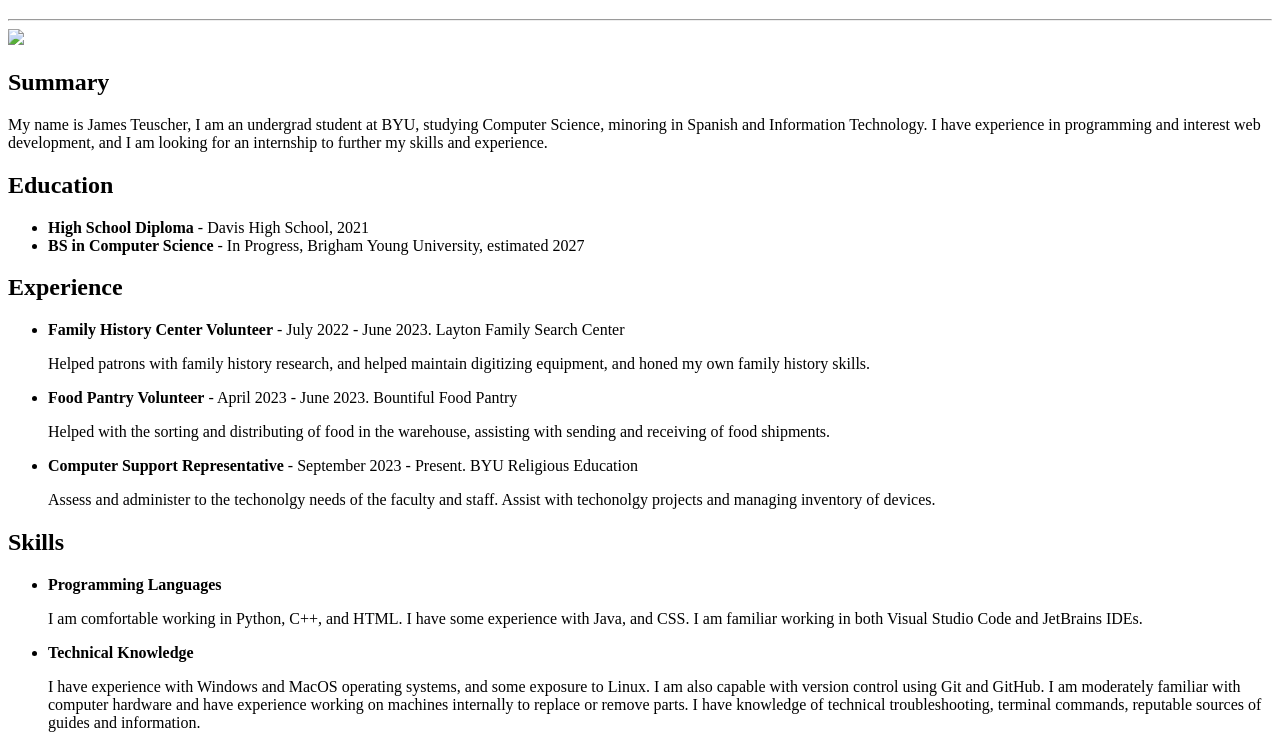
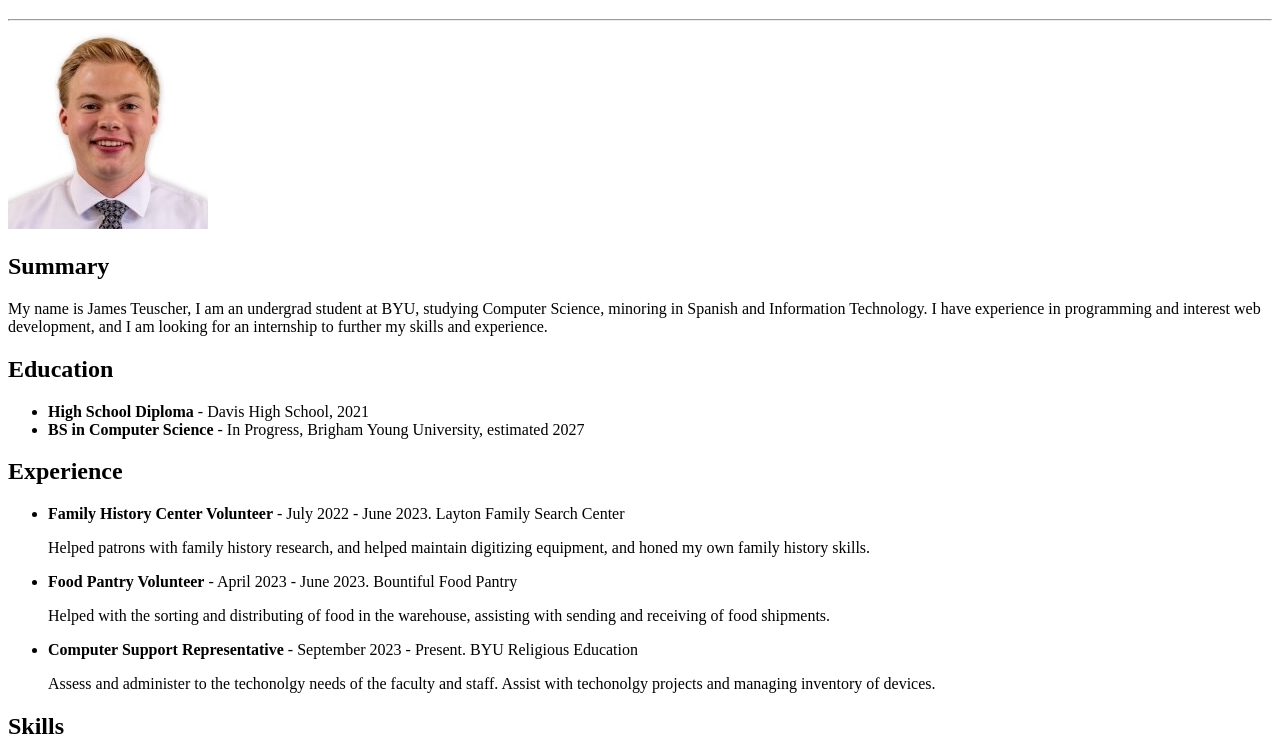
Before and after one commit to Jtoosh/web-portfoilo, a plain HTML site: page index.html in a window 1280 px wide. Shown: the part 61-800 px from the top of the page. Drawn offline with Linux system fonts and the light colour scheme.

Commit message:
Update index.html

```diff
--- a/index.html
+++ b/index.html
@@ -8,7 +8,7 @@
 <body>
     <h1>Resume - James Teuscher</h1>
     <hr>
-    <img src = "assets/images/Jheadshot.jpeg">
+    <img src = "Jheadshot.jpeg">
 
     <h2>Summary</h2>
         <p>
```
